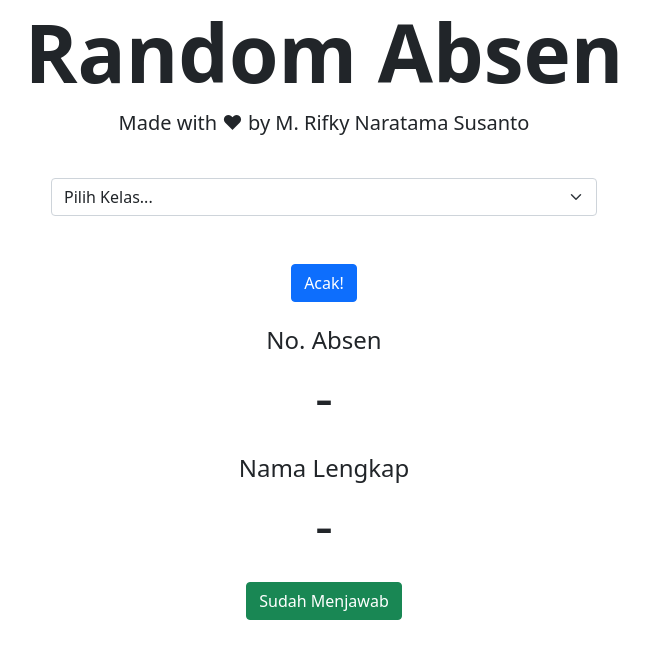
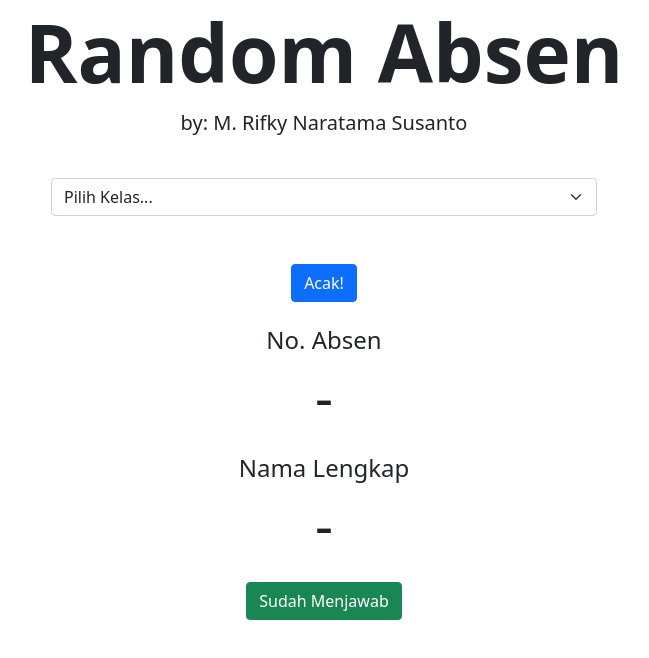
Before and after one commit to narahunter13/acak-absen, a plain HTML site: page index.html in a window 1280 px wide. Shown: the whole page, without its empty margins (316-965 px from the left). Drawn offline with nearby package versions, Linux system fonts and the light colour scheme.

Commit message:
Subtitle changed

```diff
--- a/index.html
+++ b/index.html
@@ -16,7 +16,7 @@
 <body class="p-1">
     <h1 class="display-1 text-center fw-bold">Random Absen</h1>
     <p class="lead text-center">
-        Made with &#9829; by M. Rifky Naratama Susanto
+        by: M. Rifky Naratama Susanto
     </p>
     <div class="container">
         <div class="row justify-content-center">
```
